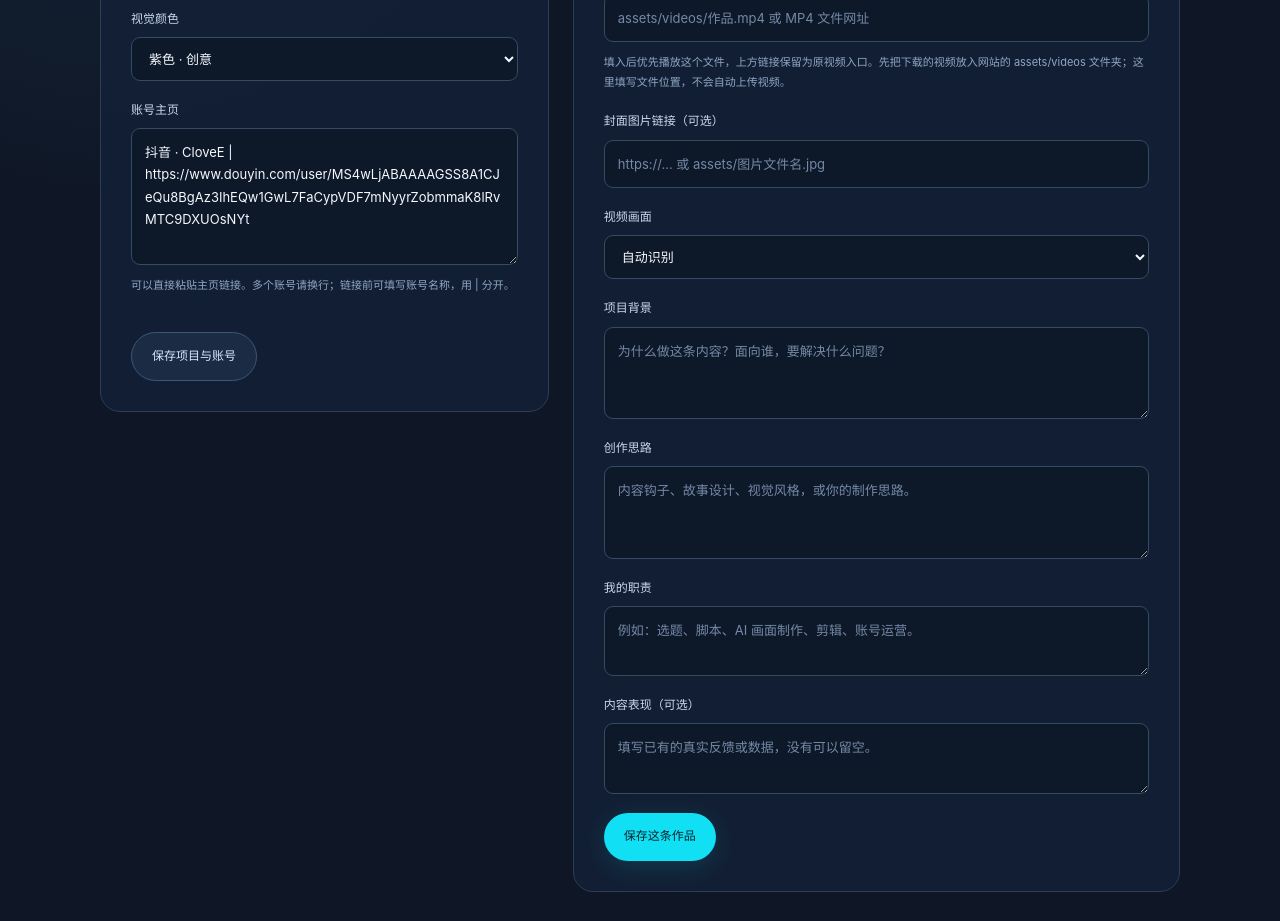
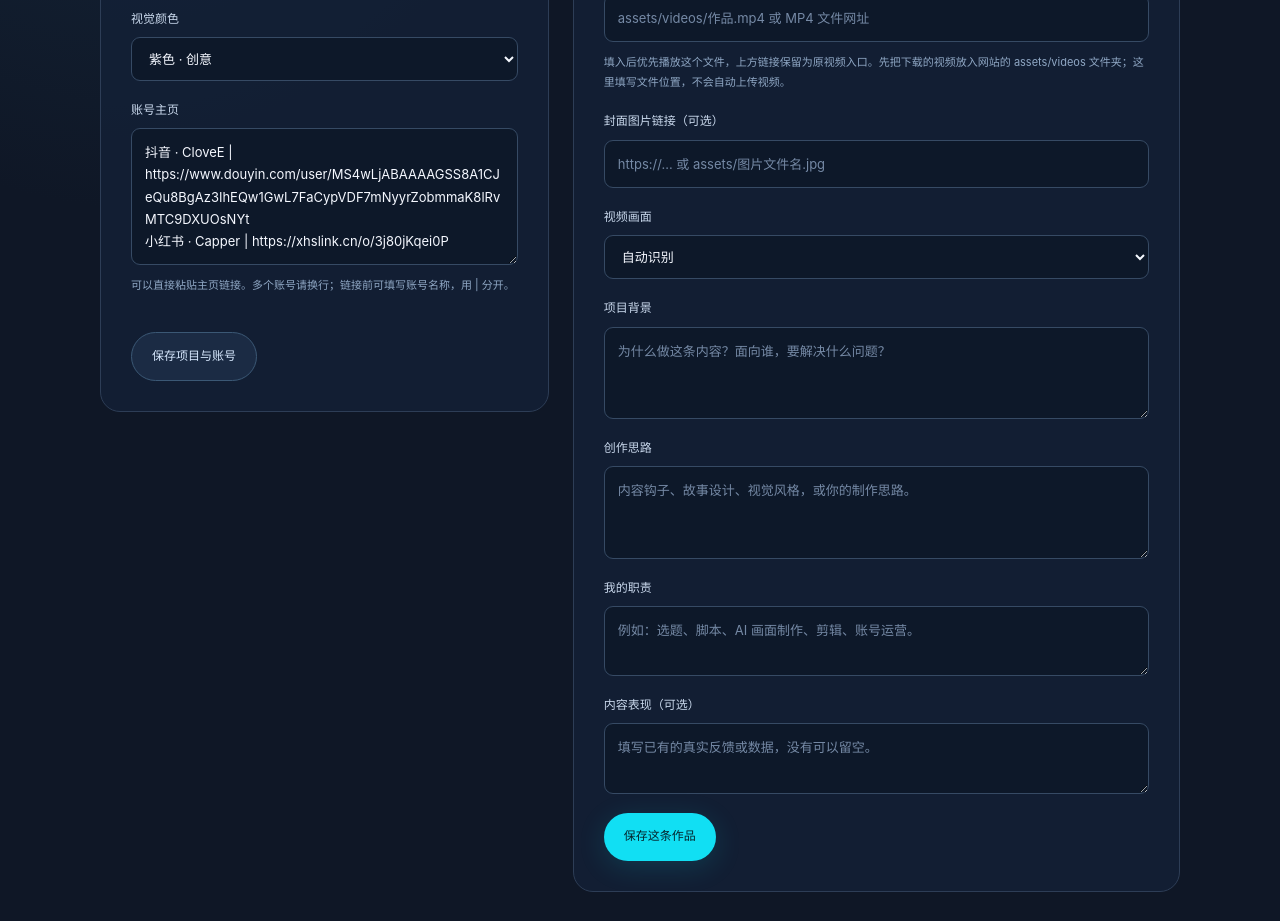
Before and after one commit to casteen-code/Personal-portfolio-website, a plain HTML site: page portfolio-editor.html in a window 1280 px wide. Shown: the part 900-1821 px from the top of the page. Drawn offline with Linux system fonts and the light colour scheme.

Commit message:
Add Capper Xiaohongshu account to personal AIGC collection

```diff
--- a/portfolio-data.js
+++ b/portfolio-data.js
@@ -13,6 +13,10 @@ window.PORTFOLIO_DATA = {
         {
           "label": "抖音 · CloveE",
           "url": "https://www.douyin.com/user/MS4wLjABAAAAGSS8A1CJeQu8BgAz3IhEQw1GwL7FaCypVDF7mNyyrZobmmaK8lRvMTC9DXUOsNYt"
+        },
+        {
+          "label": "小红书 · Capper",
+          "url": "https://xhslink.cn/o/3j80jKqei0P"
         }
       ],
       "videos": [
--- a/portfolio-editor.html
+++ b/portfolio-editor.html
@@ -1,6 +1,6 @@
 <!DOCTYPE html>
 <html lang="zh-CN">
-<head><meta charset="UTF-8"><meta name="viewport" content="width=device-width, initial-scale=1"><meta name="robots" content="noindex"><title>管理作品 · 李二虎</title><link rel="stylesheet" href="style.css?v=20260929-showcase"><link rel="stylesheet" href="portfolio-editor.css"><script src="video-utils.js?v=20261003-aigc" defer></script><script src="portfolio-data.js?v=20261003-aigc" defer></script><script src="portfolio-editor.js" defer></script></head>
+<head><meta charset="UTF-8"><meta name="viewport" content="width=device-width, initial-scale=1"><meta name="robots" content="noindex"><title>管理作品 · 李二虎</title><link rel="stylesheet" href="style.css?v=20260929-showcase"><link rel="stylesheet" href="portfolio-editor.css"><script src="video-utils.js?v=20261003-aigc" defer></script><script src="portfolio-data.js?v=20261003-accounts" defer></script><script src="portfolio-editor.js" defer></script></head>
 <body class="editor-page">
 <header class="editor-header"><a href="index.html">← 返回作品集</a><span>CASPER / CONTENT STUDIO</span></header>
 <main class="editor-main">
```
Also changed, not shown: index.html (+1 -1 lines).
